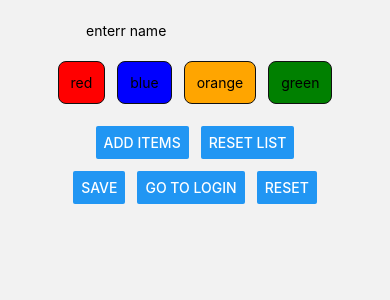
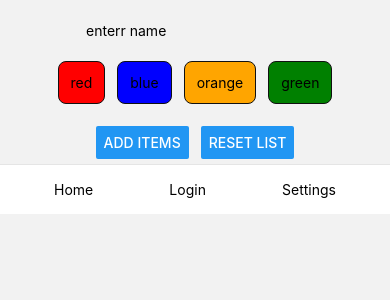
Before and after one commit to caleb05w/359-App, a React Native app: screen /Home in a window 390 px wide. Shown: the top 300 px of the page. Built offline with nearby package versions, Linux system fonts and the light colour scheme.

Commit message:
changed sign in text

```diff
--- a/src/screens/HomeScreen.js
+++ b/src/screens/HomeScreen.js
@@ -13,7 +13,7 @@
   loadUserPrefs,
   removeUserPrefs,
 } from "../utils/storage";
-import global from "../globalStyles";
+import globalStyles from "../globalStyles";
 
 //things to add
 // DB -- idk for what tho lol
@@ -123,6 +123,17 @@
           />
         </View>{" "}
       </View>
+        <View style={globalStyles.navBar}>
+              <TouchableOpacity onPress={() => navigation.navigate("Home")}>
+                <Text>Home</Text>
+              </TouchableOpacity>
+              <TouchableOpacity onPress={() => navigation.navigate("Login")}>
+                <Text>Login</Text>
+              </TouchableOpacity>
+              <TouchableOpacity onPress={() => Alert.alert("Settings coming soon!")}>
+                <Text>Settings</Text>
+              </TouchableOpacity>
+            </View>
     </View>
   );
 }
--- a/src/screens/LoginScreen.js
+++ b/src/screens/LoginScreen.js
@@ -47,7 +47,7 @@
 
   return (
     <View style={globalStyles.page}>
-      <Text style={styles.title}>Sign In</Text>
+      <Text style={styles.title}>Welcome To Your Aqaurium!</Text>
 
       <TextInput
         style={styles.h1}
```
